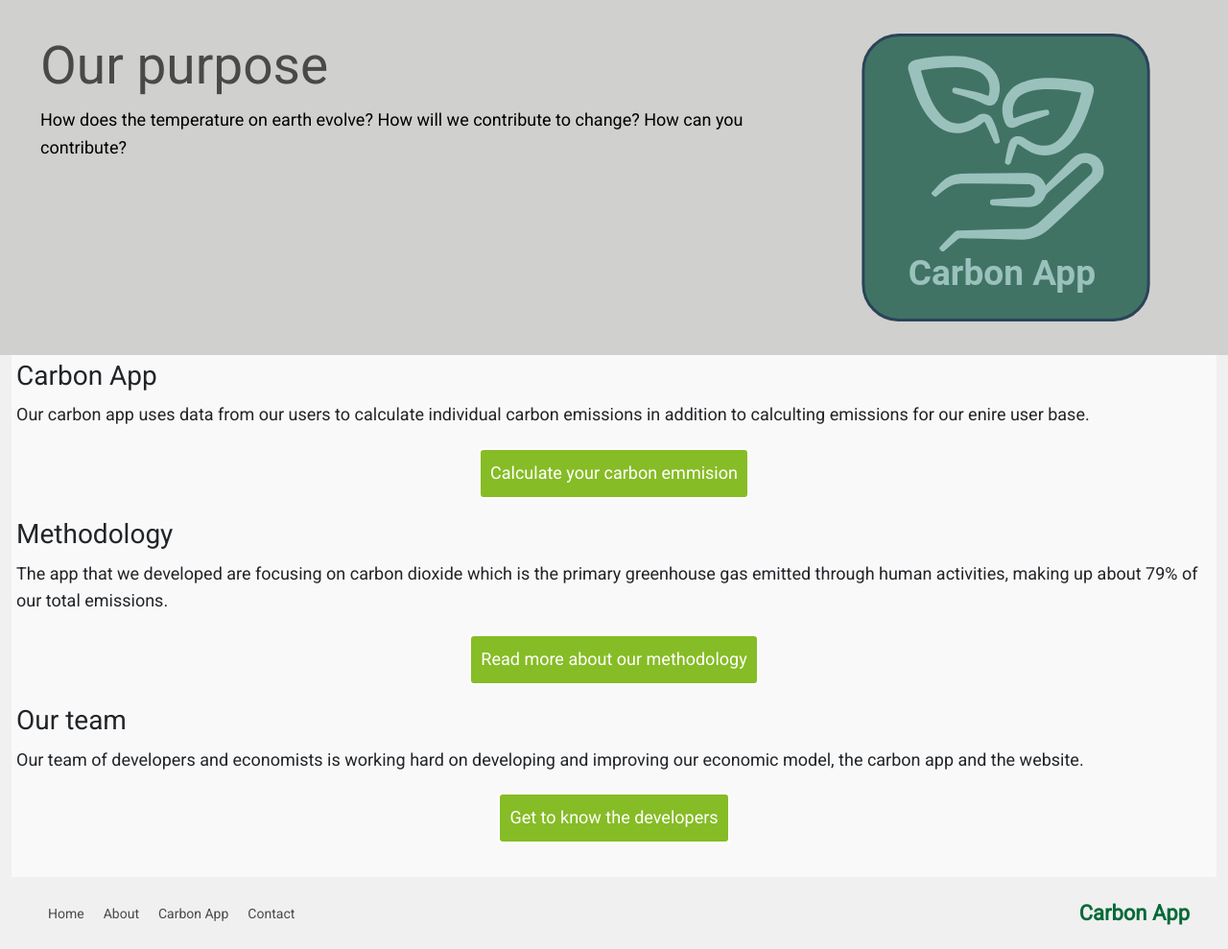
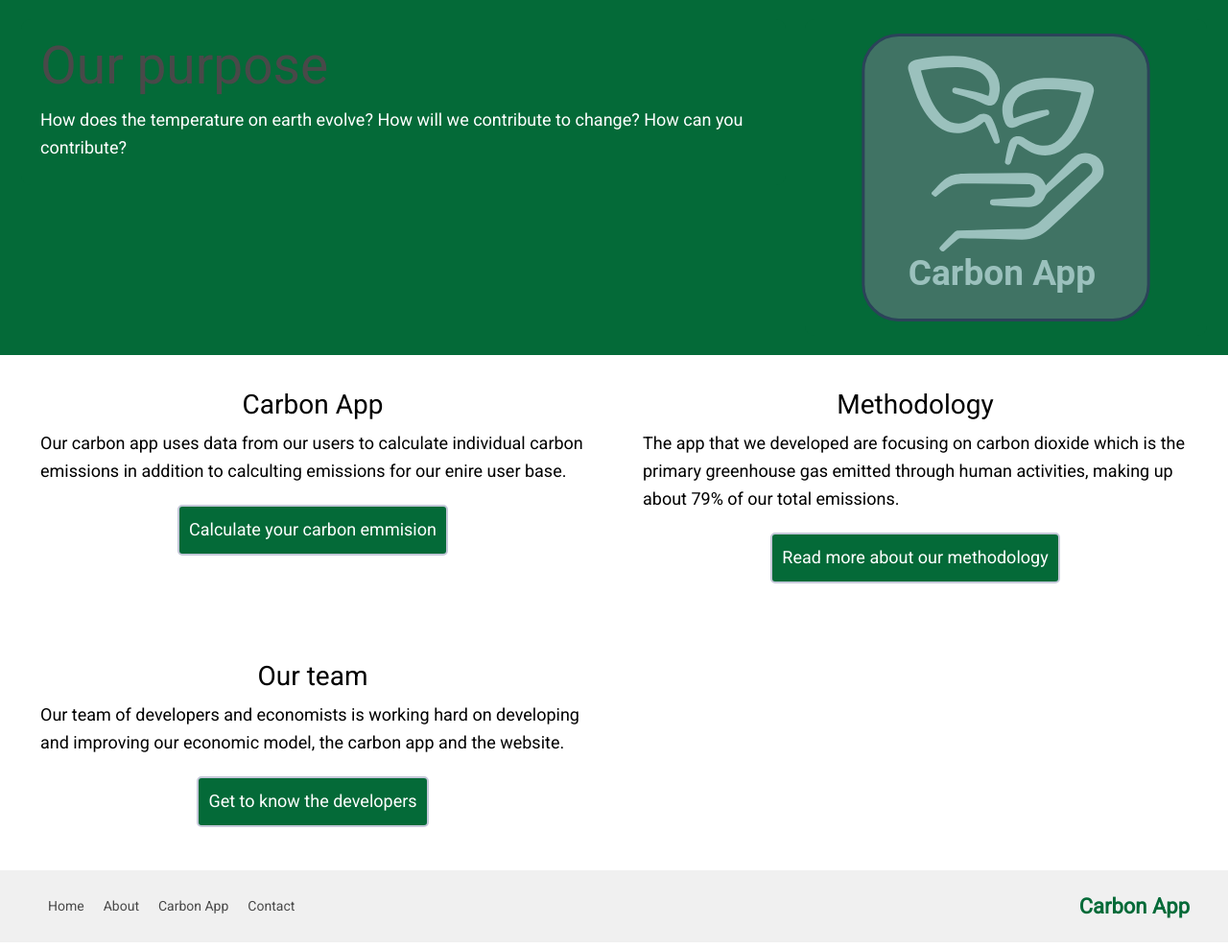
Before and after one commit to theoyster1/Carbon_App-Gruppe3, a Flask app: page /home in a window 1280 px wide. Shown: the part 152-1141 px from the top of the page at 96% size. Run offline with Flask 2, Linux system fonts and the light colour scheme; some libraries are stand-ins or nearby versions.

Commit message:
Update home.css

```diff
--- a/capp/static/home.css
+++ b/capp/static/home.css
@@ -6,23 +6,25 @@ Home, section 2 (developers, boxes): #49736f
  */
 
 /* Utilities  */
+
 p {
   margin: 10px 0;
   font-size: 18px;
 }
 /* Section header_home */
 .section_header_home {
-  background-color:#D0D0CE;
+  background-color:#046A38;
 }
 .header_home {
   display: flex;
   align-items: start;
-  background: #D0D0CE;
+  background: #046A38;
 }
+
 .header_home .box {
   flex: 1;
-  background: #D0D0CE;
-  color: black;
+  background: #046A38;
+  color: white;
   border-radius: 10px;
   margin: 20px 10px;
   padding: 15px 20px;
@@ -43,7 +45,7 @@ p {
   flex-wrap:wrap;
 }
 .container_buttons_links_header_home a:hover {
-  color: #9fa7bf;
+  color: #ffffff;
 }
 .container_buttons_links_header_home btn {
   width: 100px;
@@ -54,22 +56,19 @@ p {
   justify-content:center;
   align-items:center;
 }
-
-
-/* Section developers */
-.section_developers {
-  background-color:#fff;
+/* Section links */
+.section_links {
+  background-color:#ffff;
 }
-.developers {
+.links {
   display: flex;
   align-items: start;
-  background: #fff;
+  background: #ffff;
 }
-.developers .box {
+.links .box {
   flex: 1;
-  background: #046A38;
+  background: #ffff;
   color: black;
-  border: 3px solid #D0D0CE;
   border-radius: 10px;
   margin: 20px 10px;
   padding: 15px 20px;
@@ -77,20 +76,19 @@ p {
   align-items: center;
   justify-content: center;
 }
-.developers .box:nth-of-type(1) {
+.links .box:nth-of-type(1) {
   flex-grow:4;
 }
-.developers .box:nth-of-type(2) {
+.links .box:nth-of-type(2) {
   flex-grow:4;
 }
-.developers .box:nth-of-type(3) {
+.links .box:nth-of-type(3) {
   flex-grow:4;
 }
 .developers .box2 {
   flex: 1;
-  background:#046A38;
+  background: #ffff;
   color: black;
-  border: 3px solid #D0D0CE;
   border-radius: 10px;
   margin: 20px 10px;
   padding: 15px 20px;
@@ -106,7 +104,7 @@ p {
 }
 .developers .box2:nth-of-type(3) {
   flex-grow:4;
-
+  background: #c5c8d9;
 }
 .section_container_buttons_developers {
   display: flex;
@@ -123,13 +121,13 @@ p {
   border-radius: 5px;
   text-decoration: none;
   font-size: 18px;
-  background-color: #86BC25;
-  border: 2px solid  #fff;
+  background-color: #046A38;
+  border: 2px solid  #c5c8d9;
 }
 .btn_developers:hover {
   color: #fff;
-  background-color: #c5c8d9;
-  border: 2px solid #c5c8d9;
+  background-color: #046A38;
+  border: 2px solid #046A38;
   text-decoration: none;
 }
 
```
